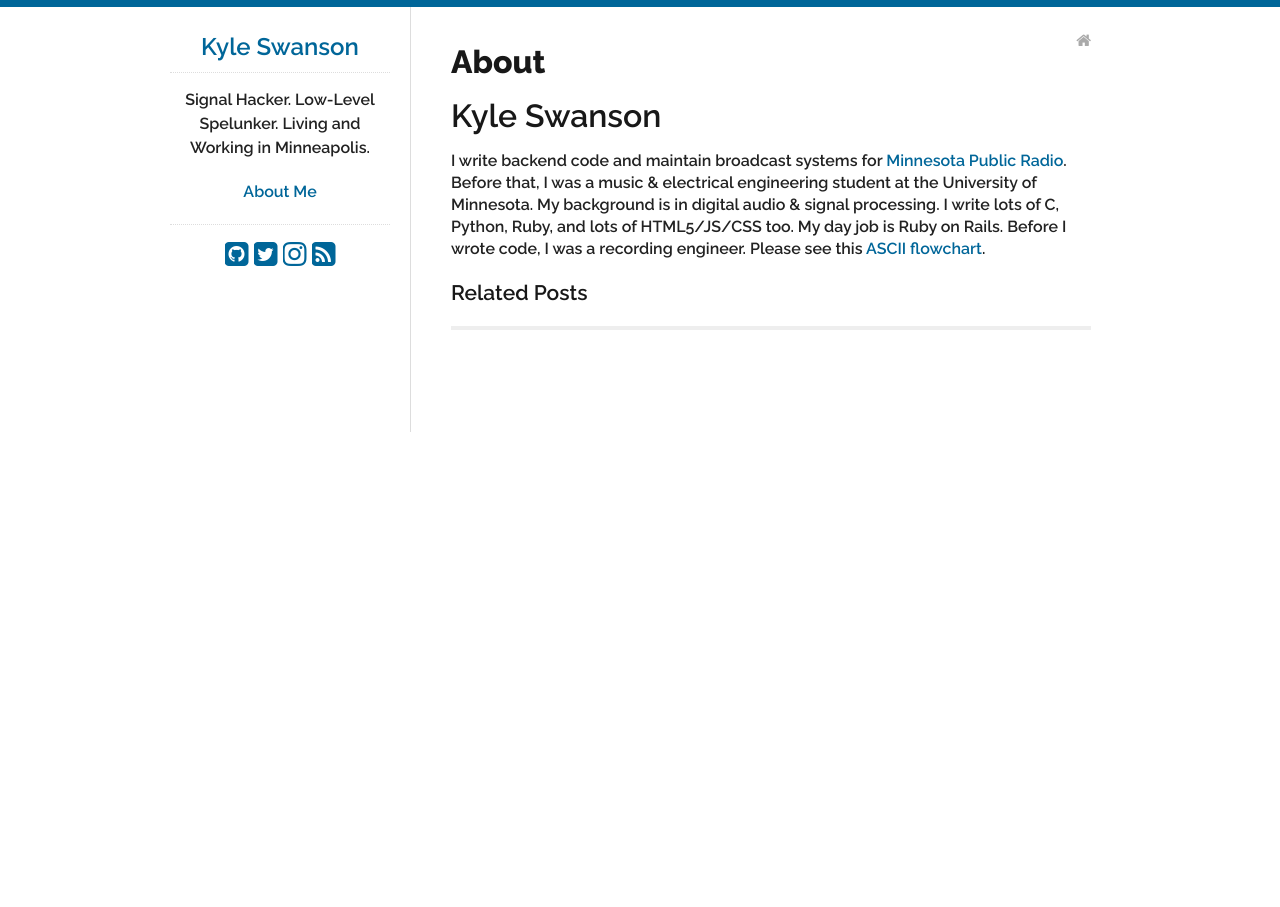
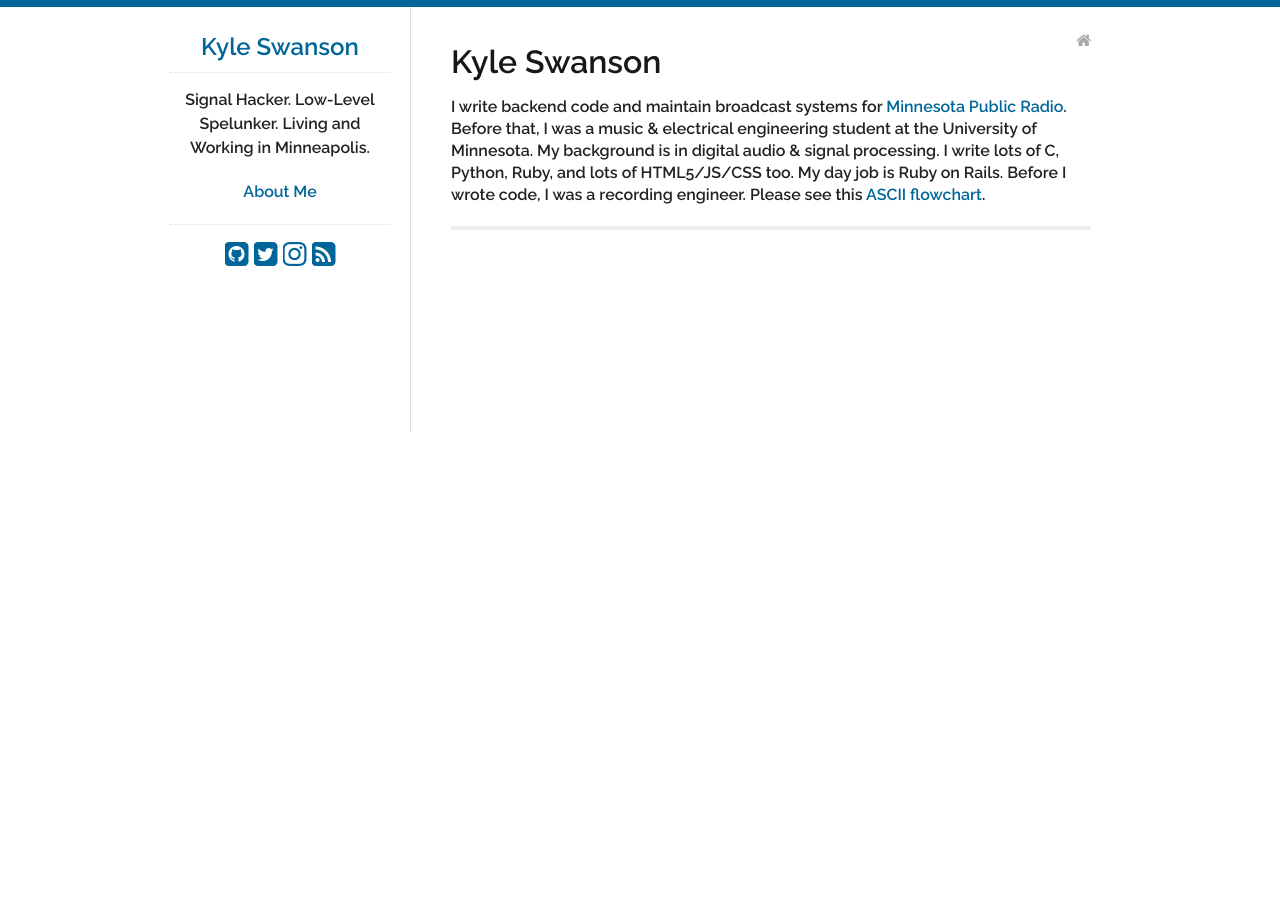
Before and after one commit to kylophone/kylophone.github.io, a Jekyll site: the page built from one/index.md, in a window 1280 px wide. Built offline with Jekyll 4.4.1, drawn with Linux system fonts in a browser that asks for light colours; nearby versions of some CDN libraries.

Commit message:
about gets its own layout. This is better for mobile.

```diff
--- /dev/null
+++ b/_layouts/about.html
@@ -0,0 +1,13 @@
+---
+layout: default
+---
+
+<p class="meta">
+  <a href="/">
+    <i class="home fa fa-home"></i>
+  </a>
+</p>
+
+<div id="post">
+  {{ content }}
+</div>
```
Also changed, not shown: one/index.md (+1 -1 lines), 2 other files.
